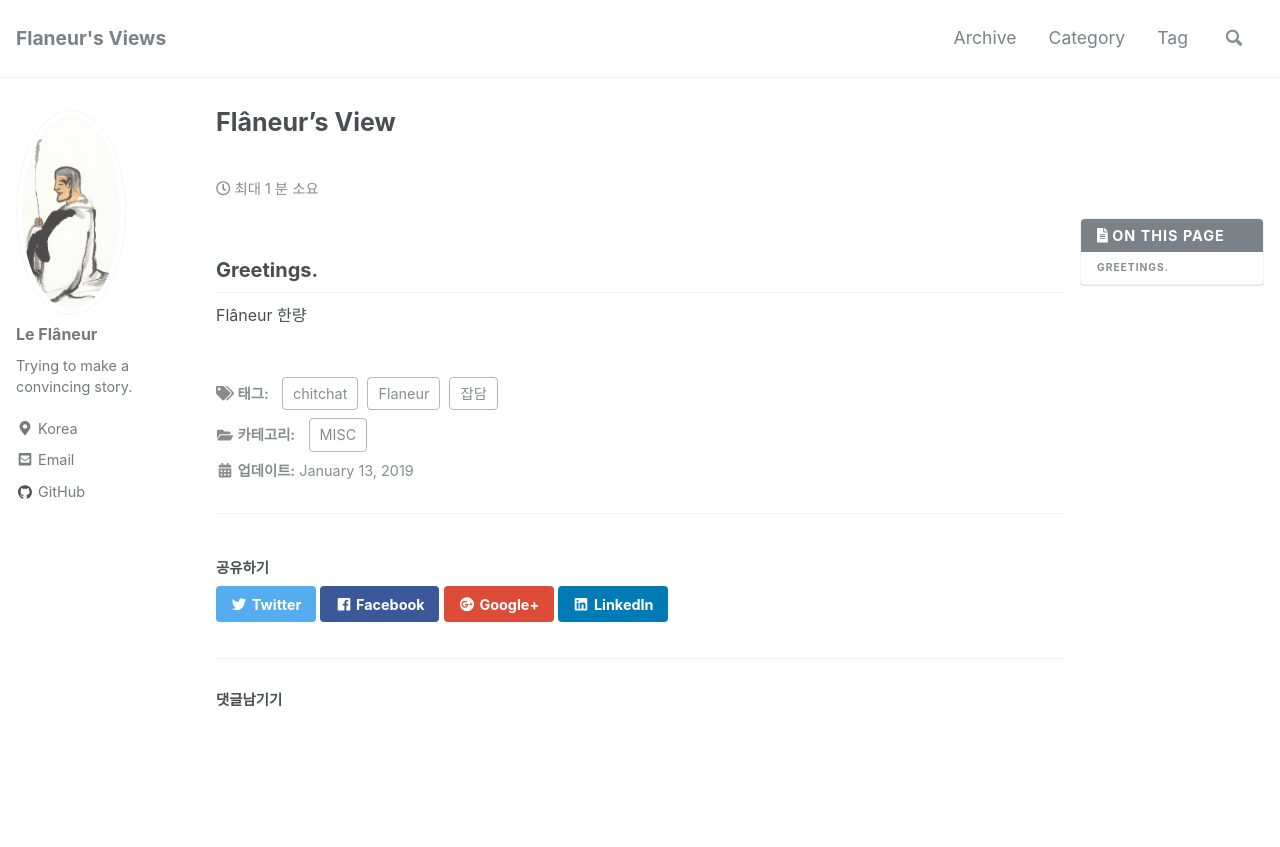
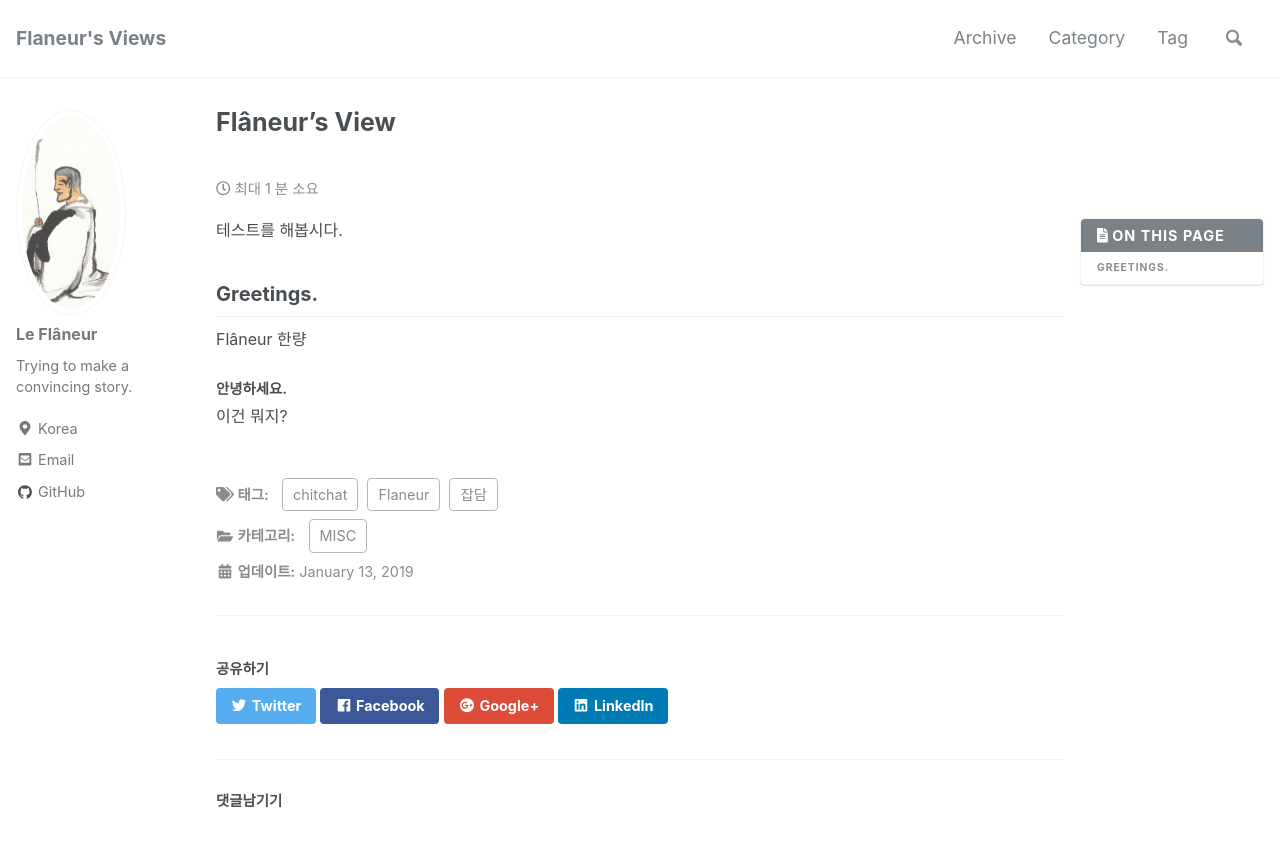
Before and after one commit to jisang0814/vitaflaneur.github.io, a Jekyll site: the page built from _posts/2019-01-13-greetings.md, in a window 1280 px wide and 900 px high. Shown: the top 847 px of the window. Built offline with Jekyll 4.4.1, drawn with Linux system fonts in a browser that asks for light colours; nearby versions of some CDN libraries; comment, search, counter and statistics services are not loaded.

Commit message:
Update 2019-01-13-greetings.md

```diff
--- a/_posts/2019-01-13-greetings.md
+++ b/_posts/2019-01-13-greetings.md
@@ -9,6 +9,12 @@
   - 잡담
 ---
 
+테스트를 해봅시다.
+
 ## Greetings.
 
 Flâneur 한량
+
+#### 안녕하세요.
+
+이건 뭐지?
```
